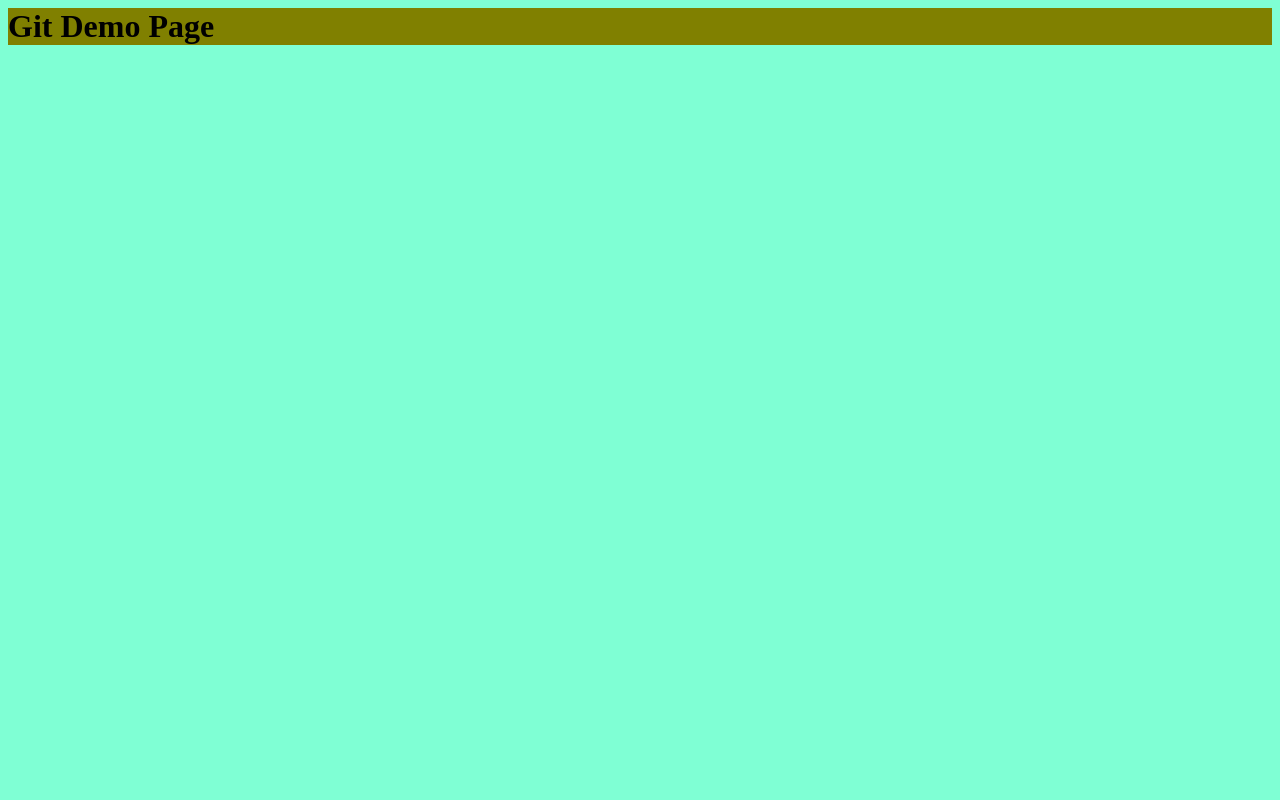
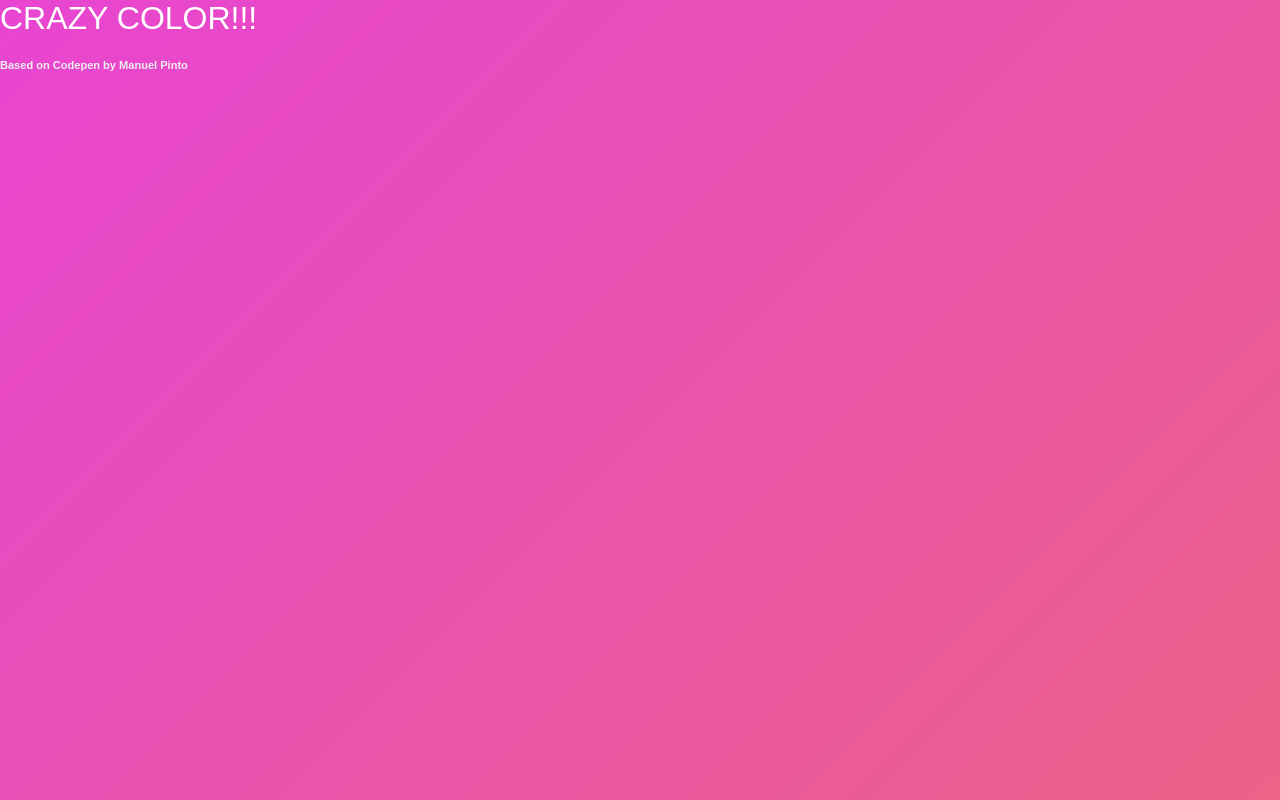
Before and after one commit to AutomaServicesMi/WebSiteTest, a plain HTML site: page index.html in a window 1280 px wide. Drawn offline with Linux system fonts and the light colour scheme.

Commit message:
added animatede bg

```diff
--- a/index.html
+++ b/index.html
@@ -2,11 +2,15 @@
 <head>
     <meta charset="UTF-8">
     <meta name="viewport" content="width=device-width, initial-scale=1.0">
+    <meta http-equiv="X-UA-Compatible" content="ie=edge">
     <title>Document</title>
     <link rel="stylesheet" href="styles.css">
 </head>
 <body>
-    <h1>Git Demo Page</h1>
+    <div class="container">
+        <h1>CRAZY COLOR!!!</h1>
+        <H5><small>Based on Codepen by Manuel Pinto</small><a href="https://manuelpunto.in" target="_blank"> </a></H5>
+    </div>
 
     <script src="app.js"></script>
 </body>
--- a/styles.css
+++ b/styles.css
@@ -1,7 +1,42 @@
 body {
-    background-color: aquamarine;
+    margin: 0;
+    width: 100%;
+    height: 100vh;
+    font-family: "Exo", sans-serif;
+    color: #fff;
+    background: linear-gradient(-45deg,#ee7752,#e73ce7, #23a6d5);
+    background-size: 400% 400%;
+    animation: gradientBG 15s ease infinite;
+}
+
+@keyframes gradientBG {
+    0% {
+        background-position: 0% 50%;
+    }
+    50% {
+        background-position: 100% 50%;
+    }
+    100% {
+        background-position: 0% 50%;
+    }
 }
 
 h1 {
-    background-color:olive;
+    font-weight: 300;
 }
+
+h3 {
+    color: #eee;
+    font-weight: 100;;
+}
+
+h5 {
+    color: #eee;
+    font: 300;
+}
+
+a,
+a:hover {
+    text-decoration: none;
+    color: #ddd;
+}
```
